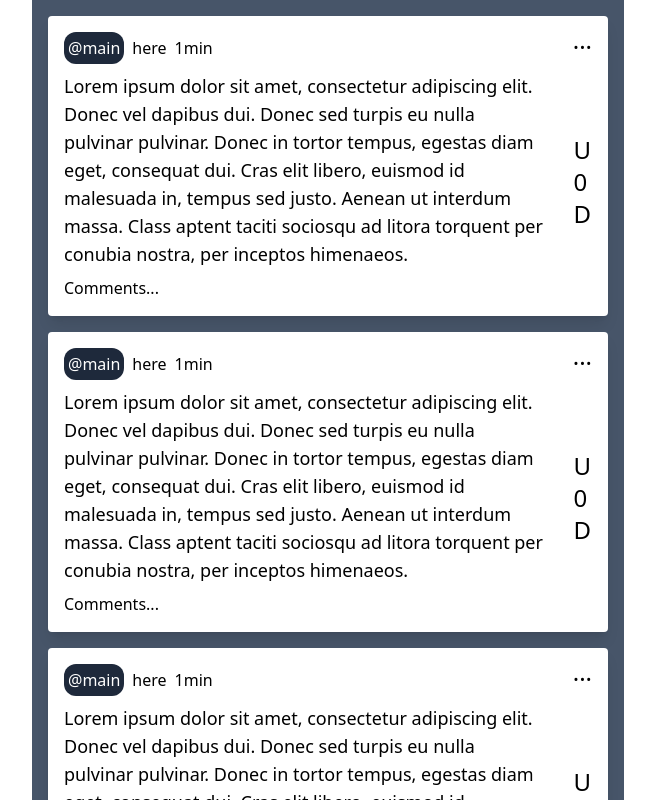
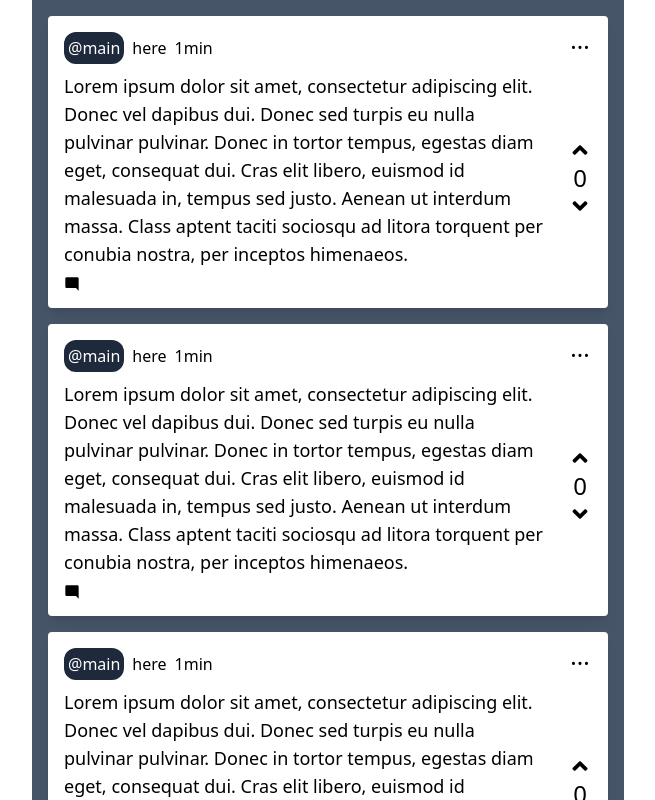
Before and after one commit to aeskerminen/overheard-frontend, a React (Vite) app: page / in a window 1280 px wide. Shown: the whole page, without its empty margins (312-967 px from the left). Built offline with nearby package versions, Linux system fonts and the light colour scheme.

Commit message:
more styling

```diff
--- a/package.json
+++ b/package.json
@@ -11,7 +11,8 @@
   },
   "dependencies": {
     "react": "^18.3.1",
-    "react-dom": "^18.3.1"
+    "react-dom": "^18.3.1",
+    "react-icons": "^5.2.1"
   },
   "devDependencies": {
     "@types/react": "^18.3.3",
--- a/src/App.jsx
+++ b/src/App.jsx
@@ -1,6 +1,12 @@
 import {useState} from "react"
 
-const Post = () => {
+import { MdModeComment } from "react-icons/md";
+import { FaAngleDown } from "react-icons/fa";
+import { FaAngleUp } from "react-icons/fa";
+
+const Post = (props) => {
+  const [post, setPost] = useState(undefined)
+
   return (
     <div className="p-2 bg-white shadow-lg rounded self-center flex flex-row gap-4" style={{minWidth: '35rem', maxWidth: '35rem', maxHeight: '30rem'}}>
       <div className="flex flex-col justify-between p-2 gap-2">
@@ -13,15 +19,15 @@ const Post = () => {
           <p className="text-lg">Lorem ipsum dolor sit amet, consectetur adipiscing elit. Donec vel dapibus dui. Donec sed turpis eu nulla pulvinar pulvinar. Donec in tortor tempus, egestas diam eget, consequat dui. Cras elit libero, euismod id malesuada in, tempus sed justo. Aenean ut interdum massa. Class aptent taciti sociosqu ad litora torquent per conubia nostra, per inceptos himenaeos.</p>
         </div>
         <div>
-          Comments...
+          <MdModeComment></MdModeComment>
         </div>
       </div>
       <div className="flex flex-col items-center mr-2">
         <p className="text-2xl">...</p>
-        <div className="text-2xl mt-auto mb-auto">
-          <button>U</button>
-          <p>0</p>
-          <button>D</button>
+        <div className="text-2xl mt-auto mb-auto flex flex-col items-center">
+          <button><FaAngleUp></FaAngleUp></button>
+          <p className="text-center">0</p>
+          <button><FaAngleDown></FaAngleDown></button>
         </div>
       </div>
     </div>
```
Also changed, not shown: 1 other file (tests, documents, lock files or other folders).
